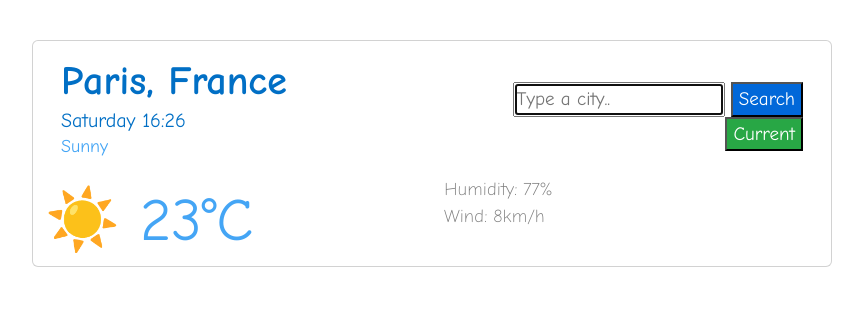
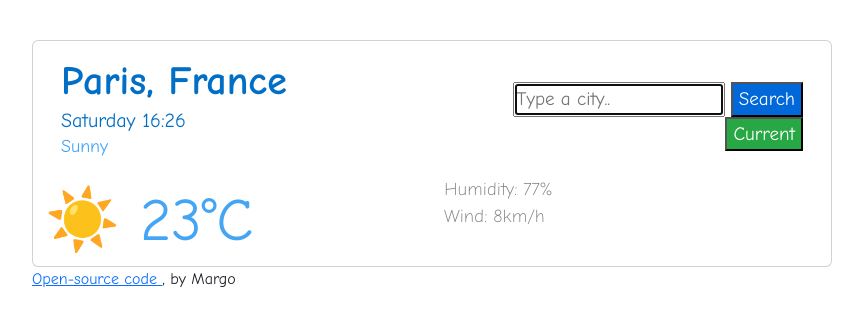
Before and after one commit to margaritaiatsenko/weatherApp, a plain HTML site: page index.html in a window 1280 px wide. Shown: the whole page, without its empty margins (368-1231 px from the left). Drawn offline with nearby package versions, Linux system fonts and the light colour scheme.

Commit message:
added a link to GitHub

```diff
--- a/index.html
+++ b/index.html
@@ -83,7 +83,11 @@
 </div>
 </div>
 
+<footer>
+    <a href="https://github.com/margaritaiatsenko/weatherApp"> Open-source code </a>, by Margo
+</footer>
 
     <script src="src/script.js"></script>
   </body>
+
 </html>
```
